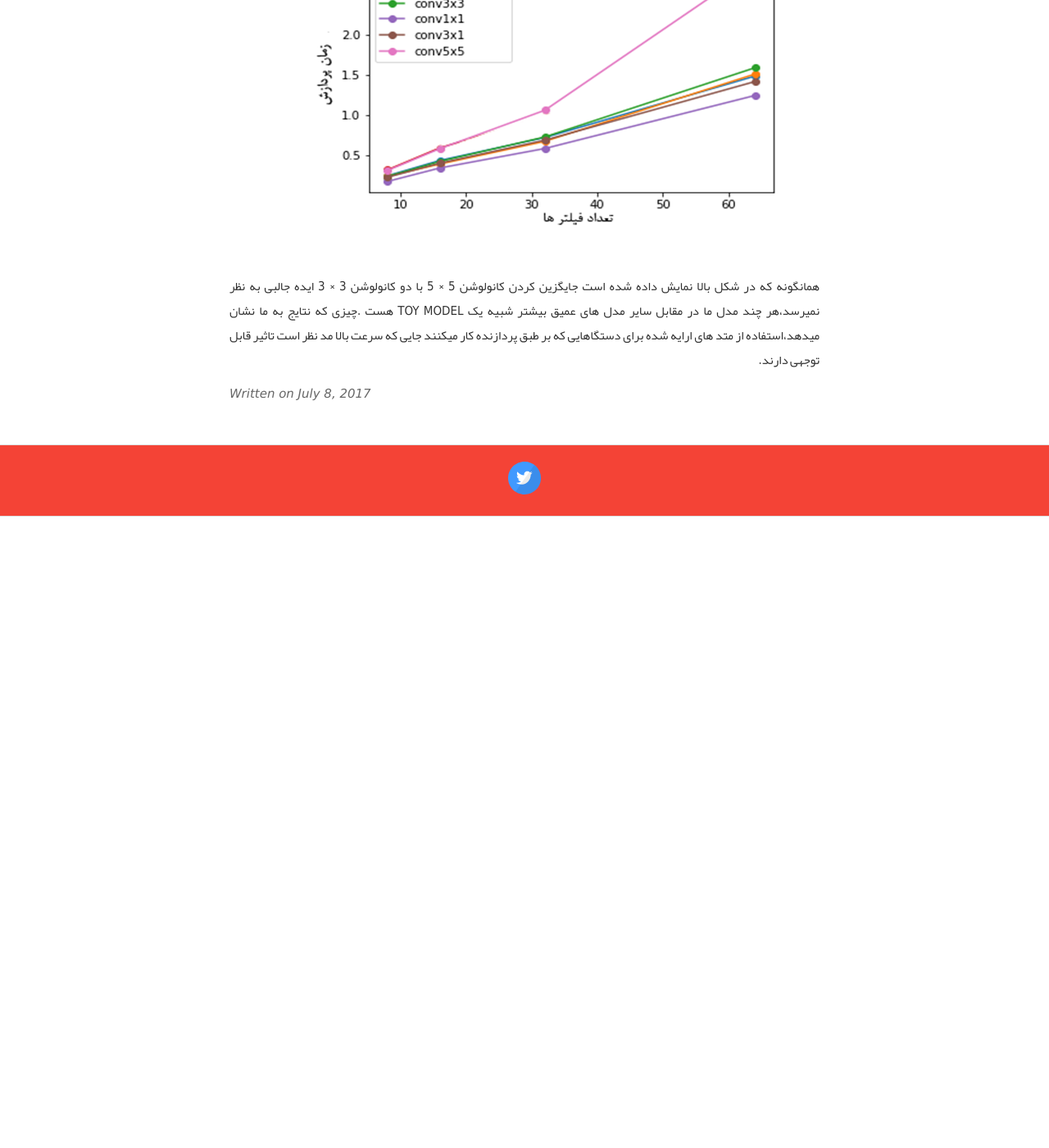
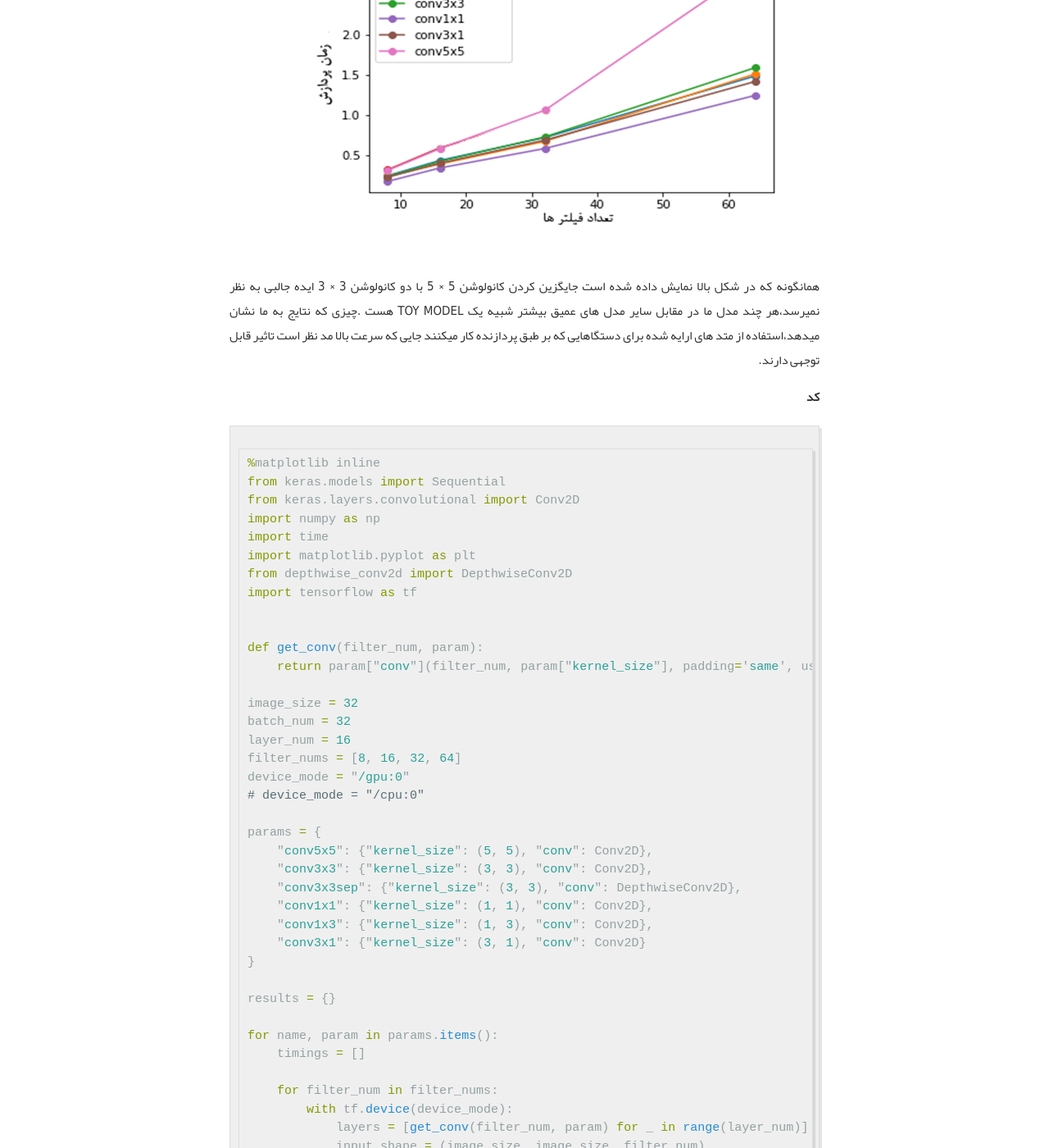
Before and after one commit to AlisterTA/alisterta.github.io, a Jekyll site: the page built from _posts/2017-07-08-معماری MobileNets و Xception -بخش دوم-.MD, in a window 1280 px wide and 1400 px high, scrolled down 3901 px. Shown: the whole window at 82% size. Built offline with Jekyll 4.4.1, drawn with Linux system fonts in a browser that asks for light colours; comment, search, counter and statistics services are not loaded; before the commit the page ends 4531 px from its top, so only the background shows below that; some of the changed text lies outside the part shown.

Commit message:
Update 2017-07-08-معماری MobileNets و Xception -بخش دوم-.MD

````diff
--- a/_posts/2017-07-08-معماری MobileNets و Xception -بخش دوم-.MD
+++ b/_posts/2017-07-08-معماری MobileNets و Xception -بخش دوم-.MD
@@ -46,9 +46,9 @@ tags: [MobileNet,Xception,کانولوشن,گوگل]
 
 به عنوان یک تحقیق،بیاییم متد های ارایه شده در چند مقاله ای که با هم مرور کردیم را در عمل پیاده سازی کنیم . بدین منظور در ادامه ما یک شبکه عصبی کانولوشنال با 16 لایه ایجاد میکنیم . ورودی ما عکس هایی (داده های تصادفی) با اندازه 32 در 32 هستند در این پروژه هدف ما کلاسه بندی داده ها نیست ما فقط میخواییم سرعت هر کدام از این متد ها را با یکدیگر مقایسه کنیم . هیچ لایه فعال ساز و  batch normalization وجود ندارد ، از طرفی چون هیچ عملیات یادگیری انجام نمیشود نرخ یادگیری به صورت پیش فرض قرار داده میشود.این عملیات را برای صد بار با اندازه batch  32 تکرار میکنیم  و تعداد کانال های ما از 8 به 64 تغییر میکنند. ابتدا عملیات را بر روی CPU و سپس GPU انجام میدهیم. برای پیاده سازی از فریم ورک TensorFlow/Keras و سیستمی با کانفیگ زیر برای آموزش مدل استفاده میکنیم:
 
-CPU: [Core i7](https://software.intel.com/sites/common/403_compliance.htm)
+[Core i7](https://software.intel.com/sites/common/403_compliance.htm)CPU:
 
-GPU: [GeForce GTX 1080](https://www.nvidia.com/en-us/geforce/products/10series/geforce-gtx-1080/)
+[GeForce GTX 1080](https://www.nvidia.com/en-us/geforce/products/10series/geforce-gtx-1080/)GPU:
 
 متد های که مقایسه خواهیم کرد به شرح ذیل هستند:
 
@@ -78,3 +78,72 @@ GPU: [GeForce GTX 1080](https://www.nvidia.com/en-us/geforce/products/10series/g
 ![_config.yml]({{ site.baseurl }}/images/10/7.png)
 
 همانگونه که در شکل بالا نمایش داده شده است جایگزین کردن کانولوشن 5 × 5  با دو کانولوشن 3 × 3 ایده جالبی به نظر نمیرسد،هر چند مدل ما در مقابل سایر مدل های عمیق بیشتر شبیه یک TOY MODEL هست .چیزی که نتایج به ما نشان میدهد،استفاده از متد های ارایه شده برای دستگاهایی که بر طبق پردازنده کار میکنند جایی که سرعت بالا مد نظر است تاثیر قابل توجهی دارند.
+
+**کد**
+
+```python
+%matplotlib inline
+from keras.models import Sequential
+from keras.layers.convolutional import Conv2D
+import numpy as np
+import time
+import matplotlib.pyplot as plt
+from depthwise_conv2d import DepthwiseConv2D
+import tensorflow as tf
+
+
+def get_conv(filter_num, param):
+    return param["conv"](filter_num, param["kernel_size"], padding='same', use_bias=False)
+
+image_size = 32
+batch_num = 32
+layer_num = 16
+filter_nums = [8, 16, 32, 64]
+device_mode = "/gpu:0"
+# device_mode = "/cpu:0"
+
+params = {
+    "conv5x5": {"kernel_size": (5, 5), "conv": Conv2D},
+    "conv3x3": {"kernel_size": (3, 3), "conv": Conv2D},
+    "conv3x3sep": {"kernel_size": (3, 3), "conv": DepthwiseConv2D},
+    "conv1x1": {"kernel_size": (1, 1), "conv": Conv2D},
+    "conv1x3": {"kernel_size": (1, 3), "conv": Conv2D},
+    "conv3x1": {"kernel_size": (3, 1), "conv": Conv2D}
+}
+
+results = {}
+
+for name, param in params.items():
+    timings = []
+
+    for filter_num in filter_nums:
+        with tf.device(device_mode):
+            layers = [get_conv(filter_num, param) for _ in range(layer_num)]
+            input_shape = (image_size, image_size, filter_num)
+            model = Sequential()
+            model.add(param["conv"](filter_num, param["kernel_size"], padding='same',
+                                          input_shape=input_shape, use_bias=False))
+
+            for _ in range(layer_num - 1):
+                model.add(get_conv(filter_num, param))
+
+            input = np.random.randn(batch_num, image_size, image_size, filter_num)
+            out = model.predict(input, batch_size=batch_num)
+
+            start = time.time()
+
+            for i in range(100):
+                out = model.predict(input, batch_size=batch_num)
+
+            elapsed_time = time.time() - start
+            timings.append(elapsed_time)
+
+    results[name] = timings
+
+for name in params.keys():
+    plt.plot(filter_nums, results[name], label=name, marker="o")
+
+plt.xlabel("تعداد فیلترها")
+plt.ylabel("زمان پردازش")
+plt.legend()
+```
````
